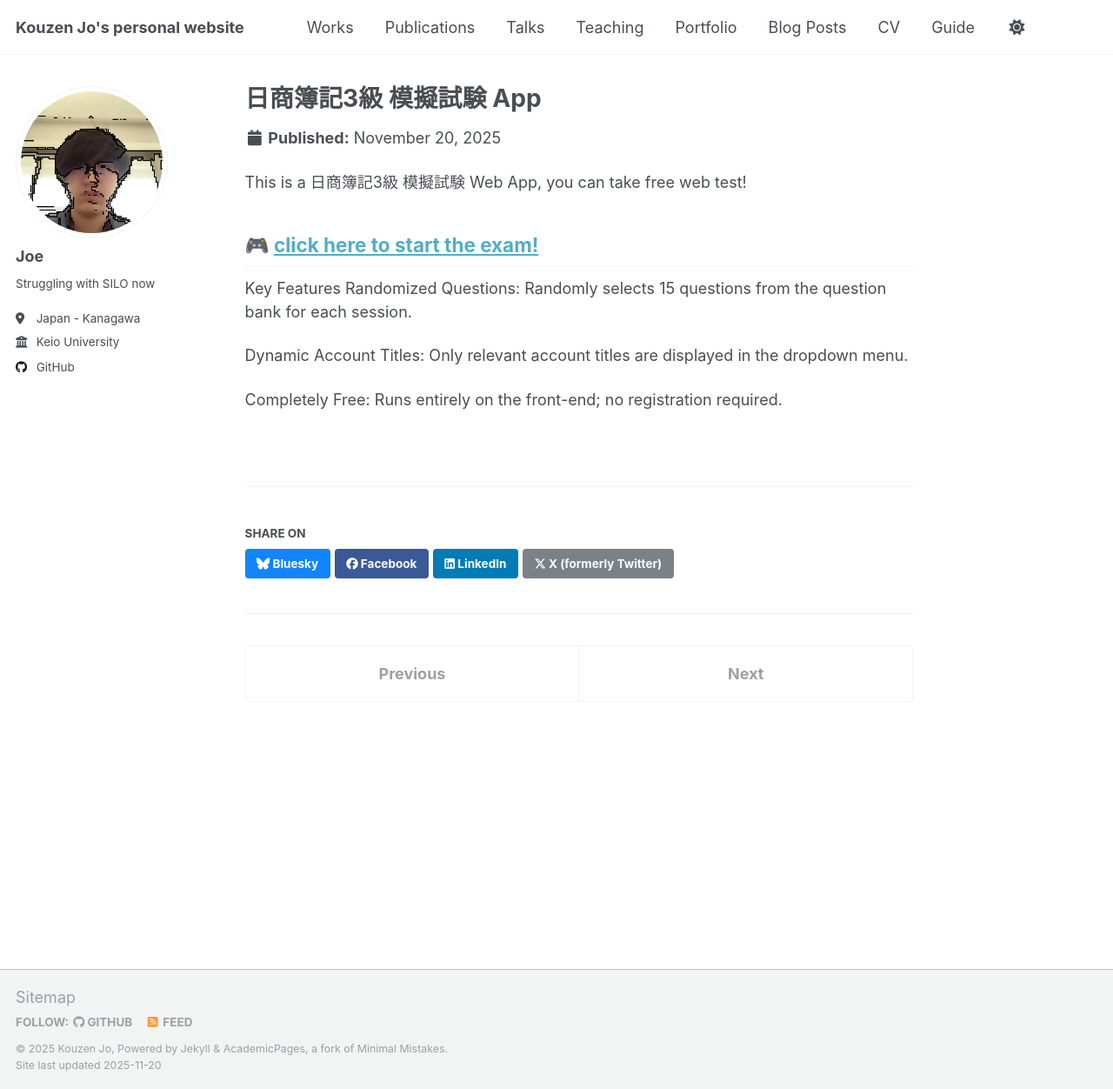
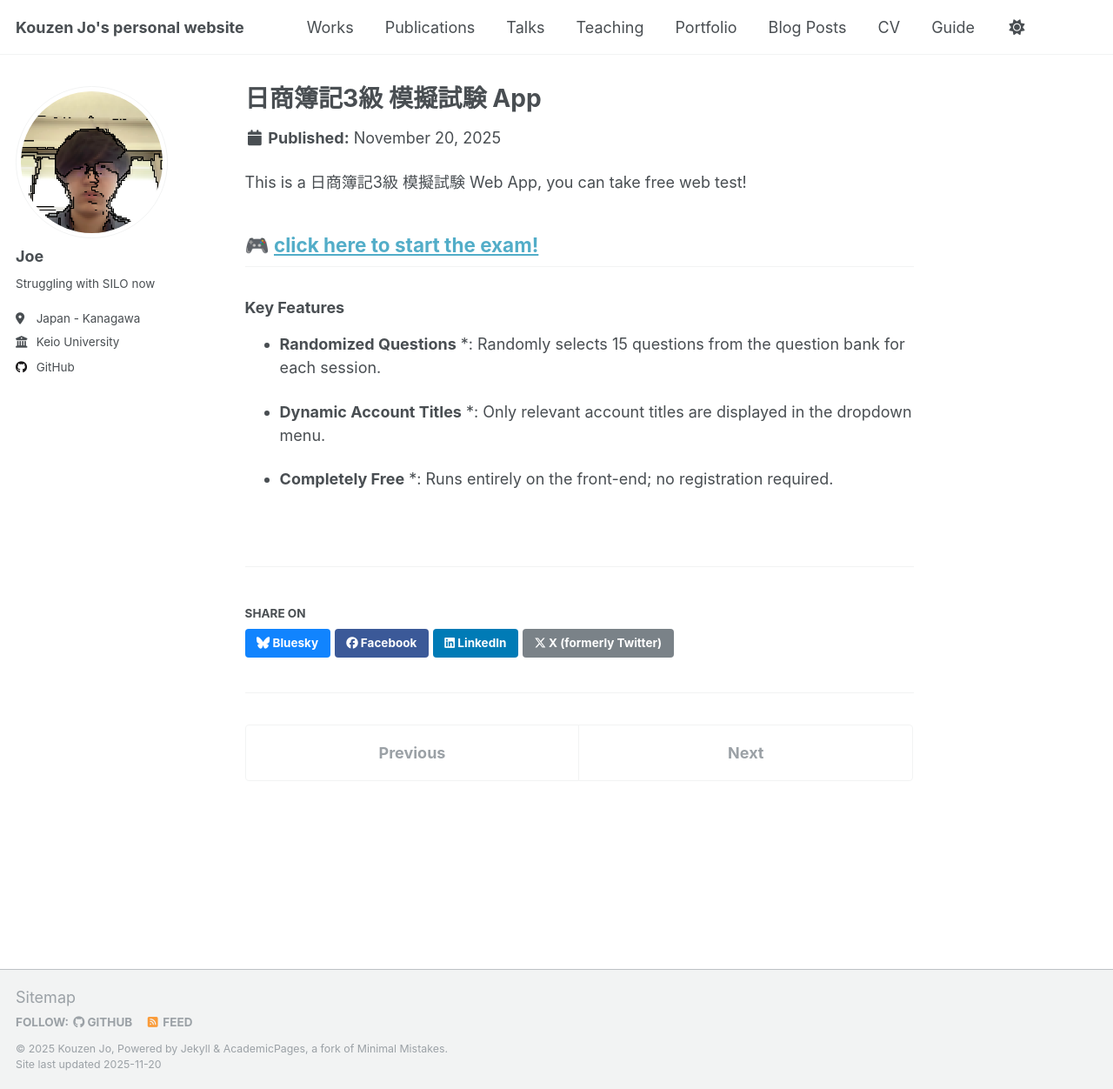
Before and after one commit to Joe-Xuu/joe-xuu.github.io, a Jekyll site: the page built from _portfolio/boki-app.md, in a window 1280 px wide and 1252 px high. Shown: the whole window at 87% size. Built offline with Jekyll 4.4.1, drawn with Linux system fonts in a browser that asks for light colours.

```diff
--- a/_portfolio/boki-app.md
+++ b/_portfolio/boki-app.md
@@ -8,9 +8,9 @@ This is a 日商簿記3級 模擬試験 Web App, you can take free web test!
 
 ## 🎮 [click here to start the exam!](/boki/)
 
-Key Features
-Randomized Questions: Randomly selects 15 questions from the question bank for each session.
+### Key Features
+* **Randomized Questions** *: Randomly selects 15 questions from the question bank for each session.
 
-Dynamic Account Titles: Only relevant account titles are displayed in the dropdown menu.
+* **Dynamic Account Titles** *: Only relevant account titles are displayed in the dropdown menu.
 
-Completely Free: Runs entirely on the front-end; no registration required.
+* **Completely Free** *: Runs entirely on the front-end; no registration required.
```
